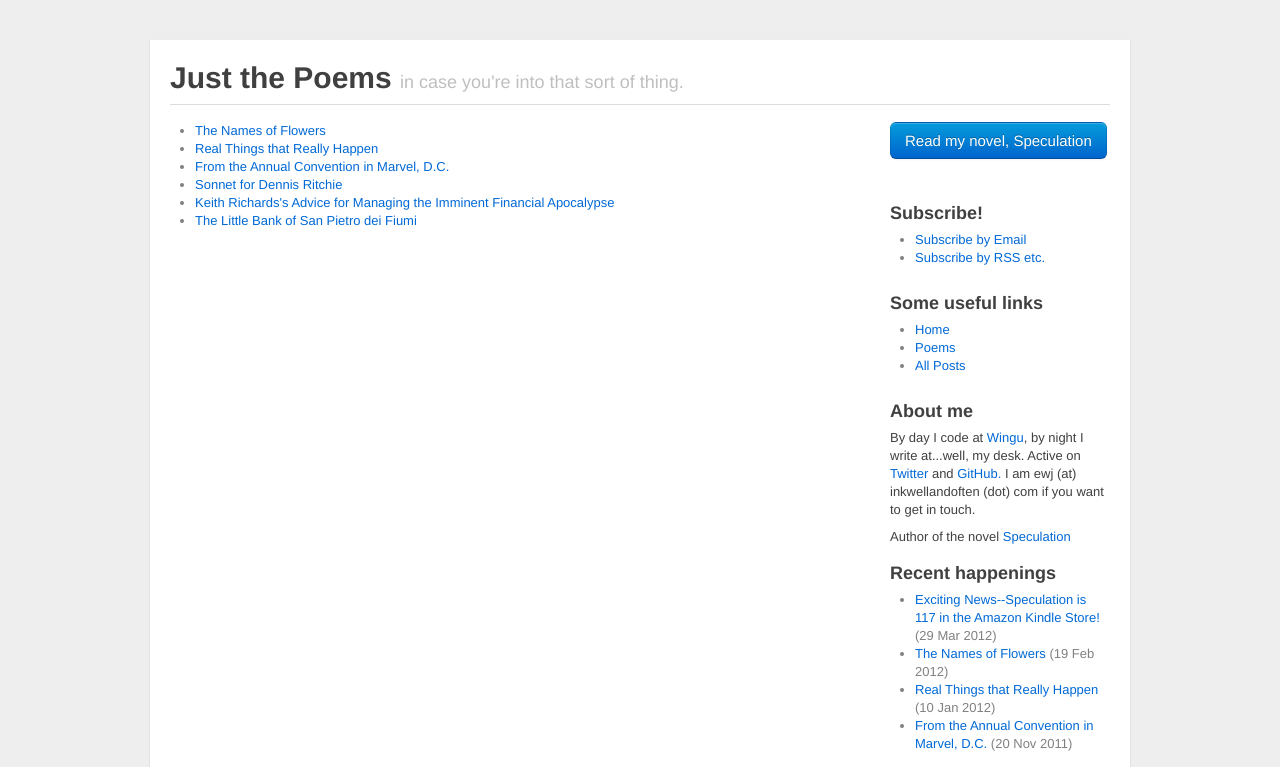
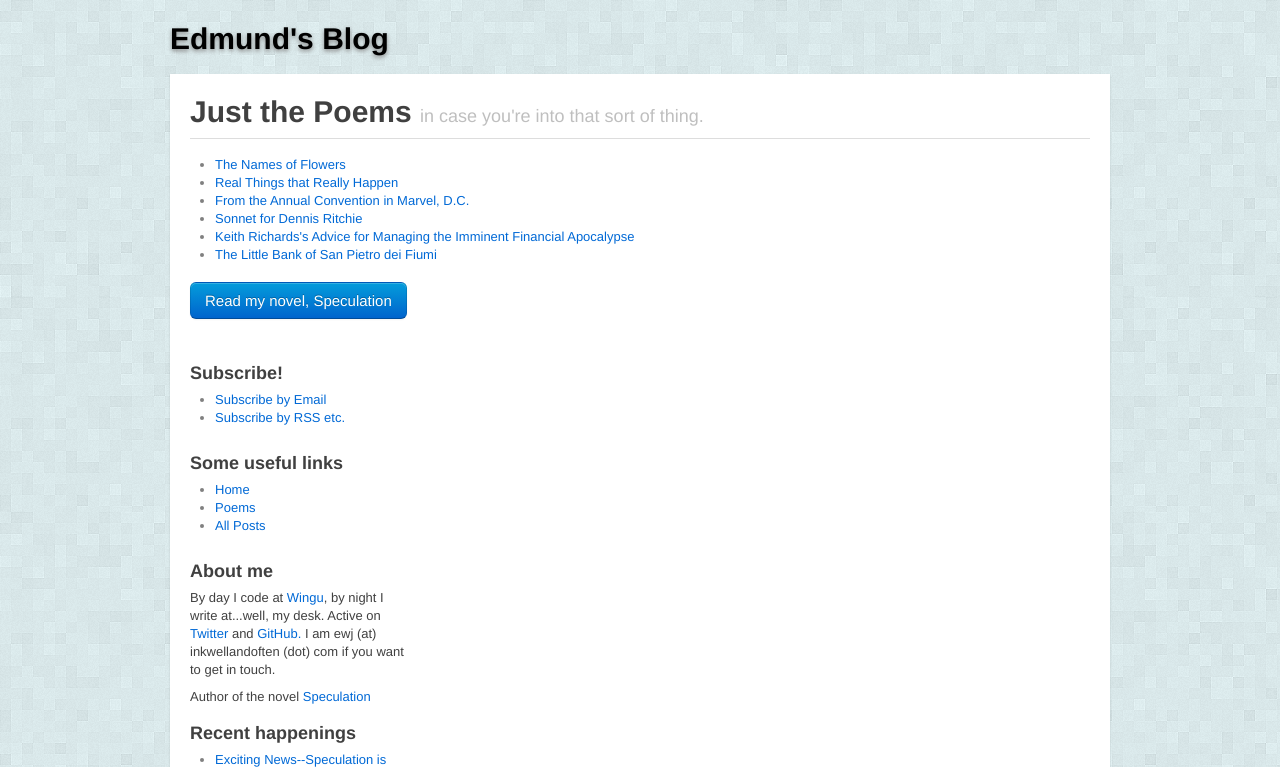
Before and after one commit to gbelote/tomheon.github.com, a Jekyll site: the page built from poems.html, in a window 1280 px wide, cut to the strip 0-767 px from the top of the page. Built offline with Jekyll 4.4.1, drawn with Linux system fonts in a browser that asks for light colours; comment, search, counter and statistics services are not loaded.

Commit message:
still a work in progress, saving current snapshot

```diff
--- a/_layouts/default.html
+++ b/_layouts/default.html
@@ -47,6 +47,12 @@
 }(document, 'script', 'facebook-jssdk'));</script>
 
     <div class="container">
+        <header>
+            <a class="logo" href="/">Edmund's Blog</a>
+        </header>
+    </div>
+
+    <div class="main-container container">
 
       <div class="content">
         <div class="page-header">
@@ -83,7 +89,7 @@
 	    {% endfor %}
 	    </ul>
 	    <iframe src="http://hype.la/ads/ecaa9234-0cb8-4534-bf17-ce43356f8b08.html"
-		    width="155px"
+		    width="200px"
 		    height="300px"
 		    style="border: 0px; overflow: hidden"><p>Ads provided by <a href="http://hype.la">hype.la</a></iframe>
           </div>
--- a/assets/css/gbelote-redesign.css
+++ b/assets/css/gbelote-redesign.css
@@ -1,19 +1,22 @@
 
 html, body {
-    background-color: #eee;
+    background: url(/assets/images/silver-blue-squares.png);
+    /* background-color: #eee; */
 }
+
 body {
-    padding-top: 40px;
+    padding-top: 10px;
 }
+
 .container > footer p {
     text-align: center;
 }
 
 /* The white background content wrapper */
-.content {
+.main-container {
     background-color: #fff;
-    padding: 20px;
-    margin: 0 -20px; /* negative indent the amount of the padding to maintain the grid system */
+
+    /*margin: 0 -20px; /* negative indent the amount of the padding to maintain the grid system */
 
     -webkit-border-radius: 0 0 6px 6px;
        -moz-border-radius: 0 0 6px 6px;
@@ -22,6 +25,54 @@
     -webkit-box-shadow: 0 1px 2px rgba(0,0,0,.15);
        -moz-box-shadow: 0 1px 2px rgba(0,0,0,.15);
             box-shadow: 0 1px 2px rgba(0,0,0,.15);
+
+}
+
+.main-container .content {
+    margin: 20px;
+}
+
+header {
+    position: relative;
+    padding: 20px 0;
+}
+
+header a.logo {
+    font-size: 30px;
+    font-weight: bold;
+    text-shadow: 0px 2px 4px #888;
+    color: black;
+
+    text-decoration: none;
+}
+
+header a.logo:hover {
+    text-shadow: 0px 2px 4px #aaa;
+    color: #222;
+}
+
+header .book-link {
+    position: absolute;
+    top: 5px;
+    right: 0;
+}
+
+a.red-button {
+    border: 14px;
+    -webkit-border-image: url(/assets/images/red-button-border.png) 14 14 14 14 repeat stretch;
+    color: white;
+    text-decoration: none;
+    margin: -5px;
+
+    font-size: 20px;
+    line-height: 30px;
+    height: 30px;
+    padding: 0 10px;
+}
+
+a.red-button:hover {
+    /* TODO: preload */
+    -webkit-border-image: url(/assets/images/red-button-border-hover.png) 14 14 14 14 repeat stretch;
 }
 
 #post p {
--- a/index.html
+++ b/index.html
@@ -1,6 +1,6 @@
 ---
 layout: default
-title: Edmund's Blog
+#title: Edmund's Blog
 nohome: true
 ---
 
```
Also changed, not shown: assets/images/green-squares.png (added), assets/images/red-button-border-hover.png (added), assets/images/red-button-border-sprite.png (added), assets/images/red-button-border.png (added), assets/images/silver-blue-squares.png (added).
